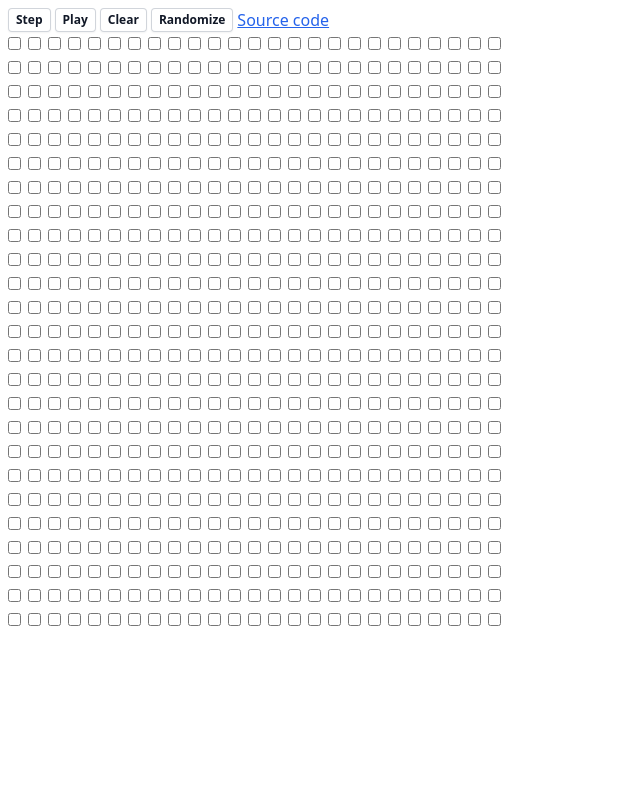
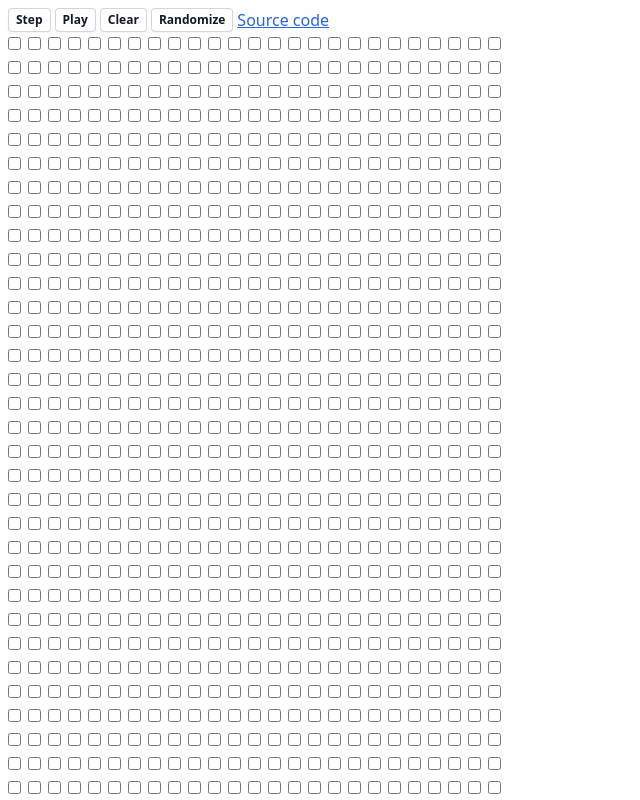
Before and after one commit to ahuth/checkbox-life, a React (Vite) app: page / in a window 1280 px wide. Shown: the top 800 px of the page, without its empty margins (0-640 px from the left). Built offline with nearby package versions, Linux system fonts and the light colour scheme.

Commit message:
feat: Add bigger grid to support moar life & moar gliders
I have a conway fever, and the only prescription is more gliders

```diff
--- a/src/reducer.ts
+++ b/src/reducer.ts
@@ -2,7 +2,7 @@ import {step} from './step';
 
 export const initialState = {
   playing: false,
-  values: new Array<number>(25 * 25).fill(0),
+  values: new Array<number>(50 * 50).fill(0),
 };
 
 type Action =
```
